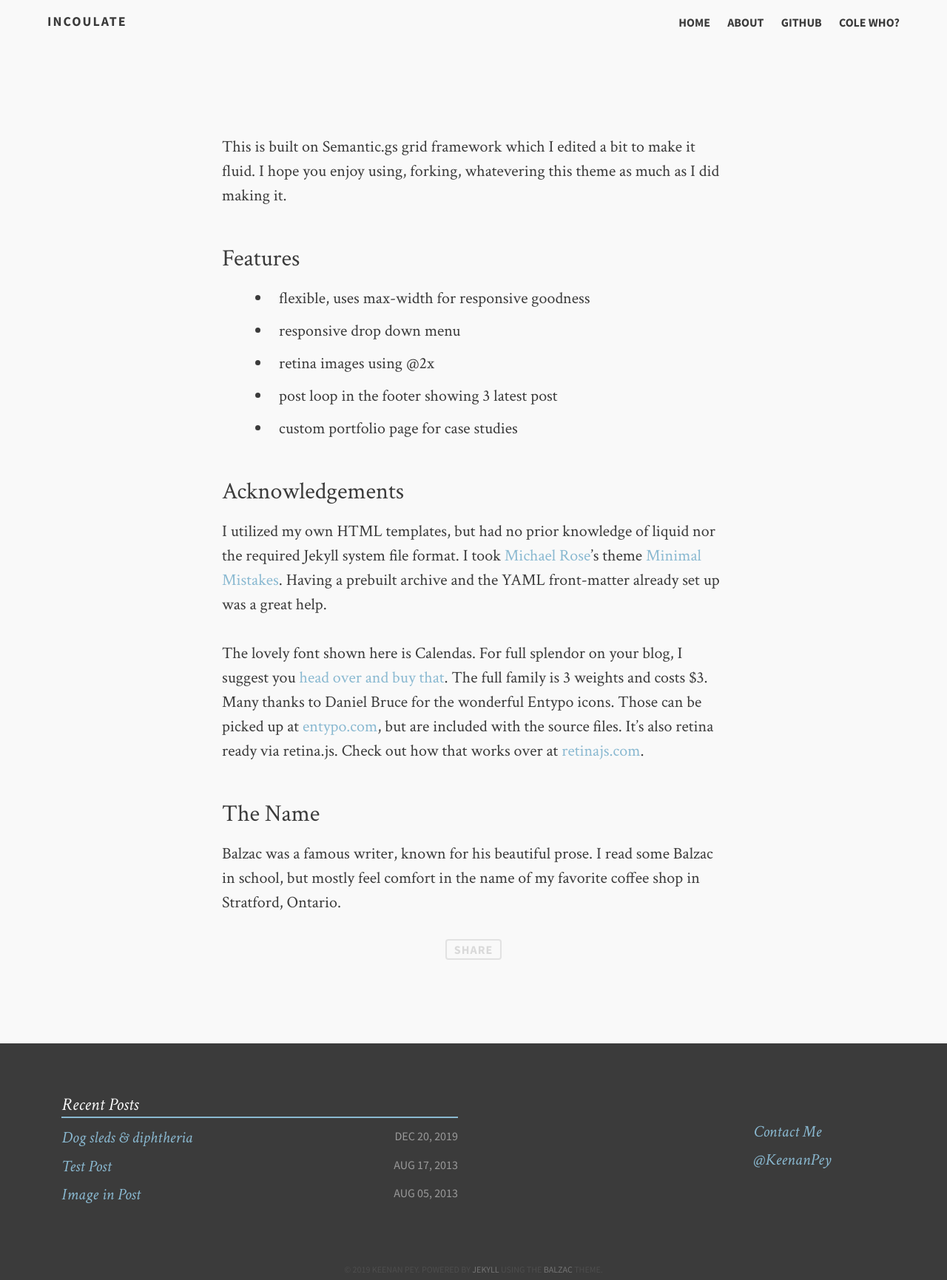
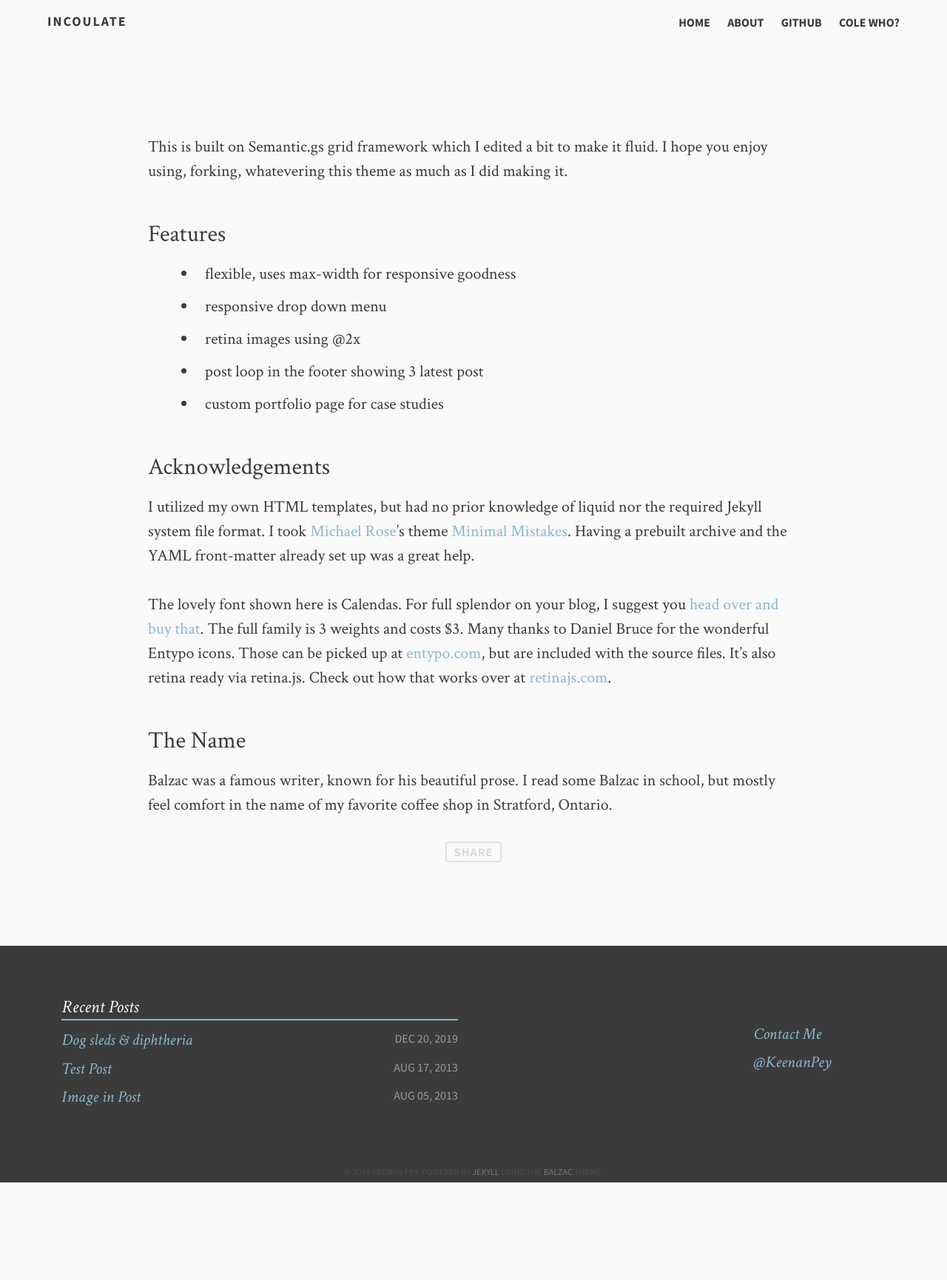
Before and after one commit to keenan-pey/blog, a Jekyll site: the page built from features.md, in a window 1280 px wide. Shown: the whole page at 74% size. Built offline with Jekyll 4.4.1, drawn with Linux system fonts in a browser that asks for light colours; our own code applies the rules of GitHub Pages for plain Markdown files; comment, search, counter and statistics services are not loaded; after the commit the page ends 1599 px from its top, so only the background shows below that.

Commit message:
Update _styles.scss

```diff
--- a/_sass/_styles.scss
+++ b/_sass/_styles.scss
@@ -167,7 +167,7 @@ input {
 
 .post {
     @include column(8);
-    max-width: 680px;
+    max-width: 880px;
     display: block;
     margin: 0 auto;
     float: none;
```
